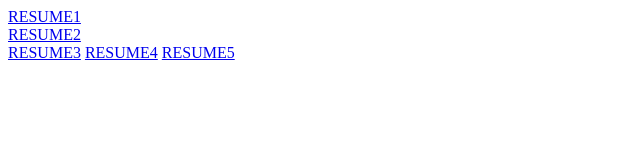
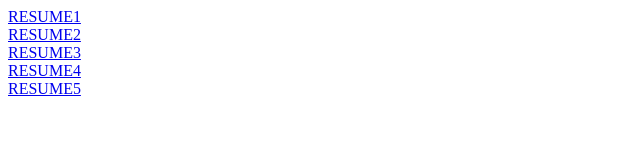
Before and after one commit to sakshii95/10_august, a plain HTML site: page index.html in a window 1280 px wide. Shown: the whole page, without its empty margins (0-640 px from the left). Drawn offline with Linux system fonts and the light colour scheme.

Commit message:
practice4

```diff
--- a/index.html
+++ b/index.html
@@ -9,8 +9,8 @@
 
     <a href=practice/index.html>RESUME1</a><br>
     <a href=practice1/index.html>RESUME2</a><br>
-    <a href=practice2/index.html>RESUME3</a>
-    <a href=practice3/index.html>RESUME4</a>
+    <a href=practice2/index.html>RESUME3</a><br>
+    <a href=practice3/index.html>RESUME4</a><br>
     <a href=practice4/index.html>RESUME5</a>
 </body>
 </html>
```
